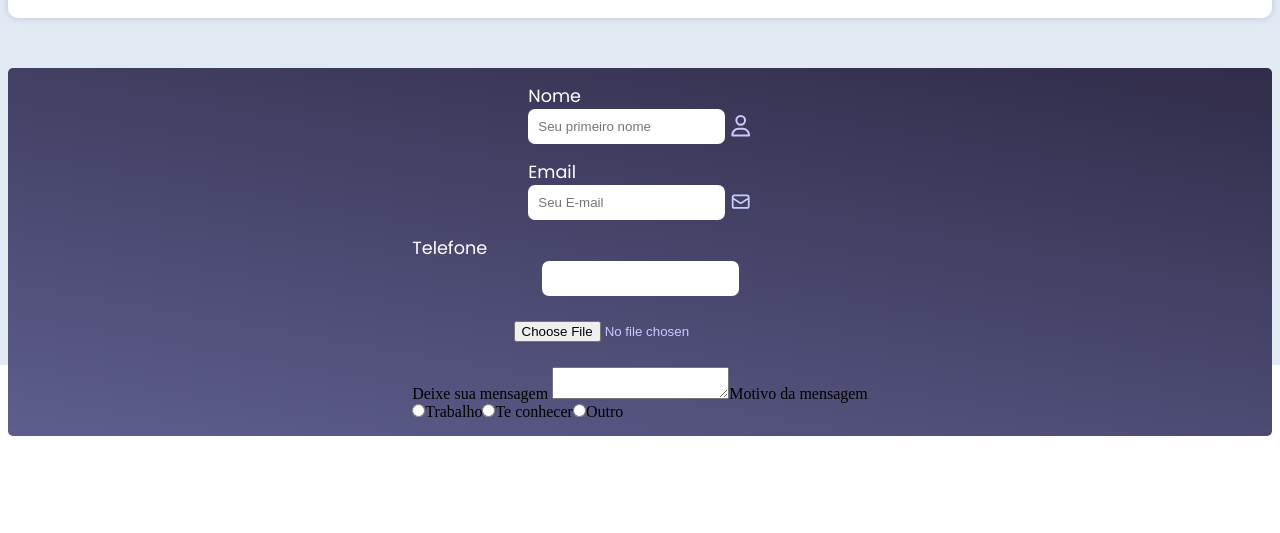
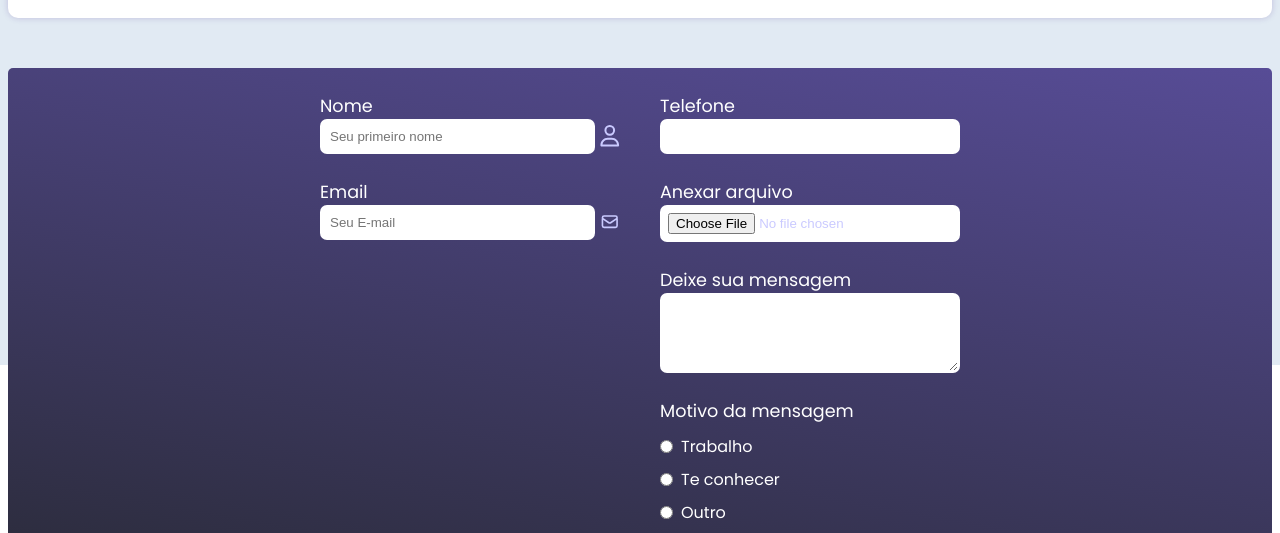
Before and after one commit to SantV7/formulario, a React (Vite) app: page / in a window 1280 px wide. Shown: the part 845-1378 px from the top of the page. Before the commit the page ends 1281 px from the top, so only its background shows below. Built offline with nearby package versions, Linux system fonts and the light colour scheme.

Commit message:
adding more style

```diff
--- a/src/components/Form.jsx
+++ b/src/components/Form.jsx
@@ -1,35 +1,31 @@
 import { useState } from "react";
-import { FaRegUser } from "react-icons/fa6";  <FaRegUser /> // normal user
-import { FaUser } from "react-icons/fa6"; <FaUser /> // focus user
-// User icons
-
-import { HiOutlineMail } from "react-icons/hi"; <HiOutlineMail /> // close email
-import { HiOutlineMailOpen } from "react-icons/hi"; <HiOutlineMailOpen /> // open email
-// Email icons
-
-
-import '../styles/form/form.css'
-
+import { FaRegUser, FaUser } from "react-icons/fa6";
+import { HiOutlineMail, HiOutlineMailOpen } from "react-icons/hi";
+import '../styles/form/form.css';
 
 const Form = () => {
-
-   const [userIcon, setUserIcon] = useState(false)
-   const [emailIcon, setEmailIcon] = useState(false)
-
+  const [userIcon, setUserIcon] = useState(false);
+  const [emailIcon, setEmailIcon] = useState(false);
 
   return (
-       <>
     <form action="/TEST" method='POST'>
       <div className="area_input">
+        {/* Primeira coluna */}
         <div className="input_data">
           <div className="label_position">
             <label htmlFor="name_user">Nome</label>
           </div>
           <div className="input_display">
-                <input type="text" required name='name_user' onClick={() => setUserIcon(!userIcon)}
-                  placeholder='Seu primeiro nome' id='name_input'/>
-                 {
-                  userIcon
+            <input
+              type="text"
+              required
+              name='name_user'
+              onFocus={() => setUserIcon(true)}
+              onBlur={() => setUserIcon(false)}
+              placeholder='Seu primeiro nome'
+              id='name_input'
+            />
+            {userIcon
               ? <FaUser size={21.4} className="icons_styling"/>
               : <FaRegUser size={21.4} className="icons_styling"/>
             }
@@ -39,10 +35,16 @@ const Form = () => {
             <label htmlFor="email_user">Email</label>
           </div>
           <div className="input_display">
-                <input type="email" required name="email_user" onClick={() => setEmailIcon(!emailIcon)}
-                placeholder='Seu E-mail' id="email_input" />
-                {
-                  emailIcon
+            <input
+              type="email"
+              required
+              name="email_user"
+              onFocus={() => setEmailIcon(true)}
+              onBlur={() => setEmailIcon(false)}
+              placeholder='Seu E-mail'
+              id="email_input"
+            />
+            {emailIcon
               ? <HiOutlineMailOpen size={21.4} className="icons_styling"/>
               : <HiOutlineMail size={21.4} className="icons_styling"/>
             }
@@ -54,36 +56,60 @@ const Form = () => {
             <label htmlFor="cell_phone_input">Telefone</label>
           </div>
           <div className="input_display">
-                <input type="tel" required name="cell_phone_input" id="cell_phone_input" />
+            <input
+              type="tel"
+              required
+              name="cell_phone_input"
+              id="cell_phone_input"
+            />
           </div>
 
-
-              <label htmlFor="file_user"Anexar arquivo></label>
+          <div className="label_position">
+            <label htmlFor="file_user">Anexar arquivo</label>
+          </div>
           <div className="input_display">
-                <input type="file" accept=".png,.jpg,.pdf,.doc" name="file_usesr" id="file_user_input" />
+            <input
+              type="file"
+              accept=".png,.jpg,.pdf,.doc"
+              name="file_user"
+              id="file_user_input"
+            />
           </div>
 
-              <label htmlFor="text_Area_User">Deixe sua mensagem</label>  {/* Vou colocar um ícone aqui depois, provavelmente icone de recado ou um lapis*/}
+          <div className="label_position">
+            <label htmlFor="text_Area_User">Deixe sua mensagem</label>
+          </div>
+          <div className="input_display">
+            <textarea
+              name="text_Area_User"
+              id="textarea_box"
+              rows="4"
+            ></textarea>
+          </div>
 
-              <textarea name="text_Area_User" id="textarea_box"></textarea>
-
+          <div className="label_position">
             <label htmlFor="reason_to_be_here">Motivo da mensagem</label>
+          </div>
           <div className="input_radio_area">
+            <div className="radio_option">
               <input type="radio" name="reason" id="reason_trabalho" value={'Trabalho'} />
               <label htmlFor="reason_trabalho">Trabalho</label>
+            </div>
 
+            <div className="radio_option">
               <input type="radio" name="reason" id="reason_conhecer" value={'te conhecer'} />
               <label htmlFor="reason_conhecer">Te conhecer</label>
+            </div>
 
+            <div className="radio_option">
               <input type="radio" name="reason" id="reason_outro" value={'Outro'} />
               <label htmlFor="reason_outro">Outro</label>
             </div>
-
+          </div>
         </div>
       </div>
     </form>
-       </>
-  )
+  );
 }
 
-export default Form
+export default Form;
--- a/src/styles/form/form.css
+++ b/src/styles/form/form.css
@@ -2,29 +2,34 @@ form {
    margin-top: 50px;
    padding: 15px;
    border-radius: 5px;
-   background-image: linear-gradient(190deg, rgb(48, 44, 73), rgb(94, 94, 141));
+   background-image: linear-gradient(190deg, rgb(87, 76, 150), rgb(45, 45, 63));
 }
 
-form > .area_input  {
+.area_input {
    display: flex;
-   flex-flow: column nowrap;
-   justify-content: left;
-   align-items: center;
+   flex-flow: row wrap;
+   gap: 40px;
+   justify-content: center;
+   align-items: flex-start;
 }
 
-
-form > .area_input > .input_data > .label_position {
-   display: flex;
-   width: 50%;
+.input_data {
+   min-width: 300px;
+   max-width: 400px;
 }
 
-form > .area_input > .input_data > .label_position > label  {
+.label_position {
+   display: flex;
+   margin-top: 10px;
+}
+
+.label_position label {
    font-size: 1.1em;
    font-family: poppins, Arial, Helvetica, sans-serif;
    color: white;
 }
 
-form > .area_input > .input_data > .input_display {
+.input_display {
    display: flex;
    justify-content: center;
    align-items: center;
@@ -32,11 +37,13 @@ form > .area_input > .input_data > .input_display {
    gap: 5px;
    color: rgb(202, 202, 255);
 }
-form > .area_input > .input_data > .input_display > .icons_styling {
+
+.input_display .icons_styling {
    margin-top: -16px;
 }
 
-form > .area_input > .input_data > .input_display > input {
+.input_display input,
+.input_display textarea {
    margin-bottom: 15px;
    padding: 8px;
    border-radius: 7px;
@@ -44,8 +51,38 @@ form > .area_input > .input_data > .input_display > input {
    border: none;
    transition: border ease 0.39s;
    border: 2px solid transparent;
+   width: 100%;
 }
 
-form > .area_input > .input_data > .input_display > input:focus {
+.input_display textarea {
+   min-height: 80px;
+   resize: vertical;
+}
+
+.input_display input:focus,
+.input_display textarea:focus {
    border: 2px solid rgb(177, 161, 250);
 }
+
+.input_radio_area {
+   display: flex;
+   flex-direction: column;
+   gap: 8px;
+   margin-top: 10px;
+}
+
+.radio_option {
+   display: flex;
+   align-items: center;
+   gap: 8px;
+}
+
+.radio_option label {
+   color: white;
+   font-family: poppins, Arial, Helvetica, sans-serif;
+}
+
+input[type="file"] {
+   background-color: white;
+   padding: 6px;
+}
```
Lines whose indentation alone changed are shown as unchanged.
